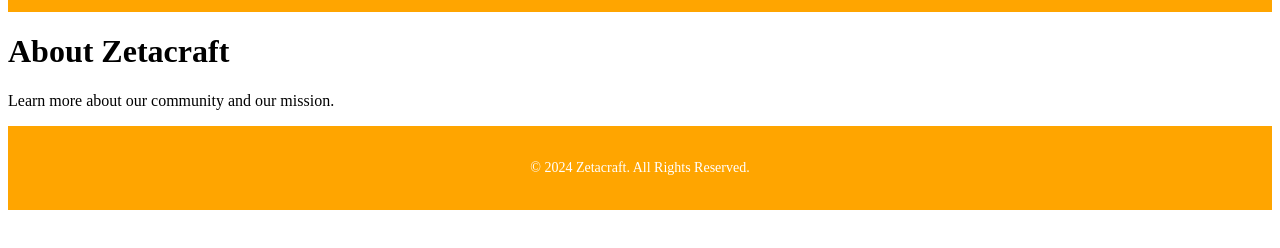
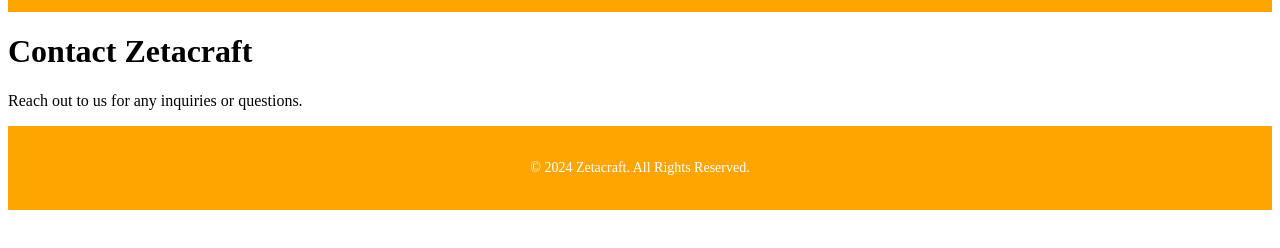
Before and after one commit to ZetaCraftSMP/Zetacraft, a plain HTML site: page about.html in a window 1280 px wide. Shown: the part 366-614 px from the top of the page. Drawn offline with Linux system fonts and the light colour scheme.

Commit message:
Update about.html

```diff
--- a/about.html
+++ b/about.html
@@ -3,7 +3,7 @@
 <head>
     <meta charset="UTF-8">
     <meta name="viewport" content="width=device-width, initial-scale=1.0">
-    <title>About | Zetacraft</title>
+    <title>Contact | Zetacraft</title>
     <link rel="stylesheet" href="https://zetacraftsmp.github.io/Zetacraft/style.css">
 </head>
 <body>
@@ -21,9 +21,9 @@
             </ul>
         </nav>
         <main>
-            <!-- Main content of your about page goes here -->
-            <h1>About Zetacraft</h1>
-            <p>Learn more about our community and our mission.</p>
+            <!-- Main content of your contact page goes here -->
+            <h1>Contact Zetacraft</h1>
+            <p>Reach out to us for any inquiries or questions.</p>
         </main>
         <footer>
             <div class="copyright">
```
